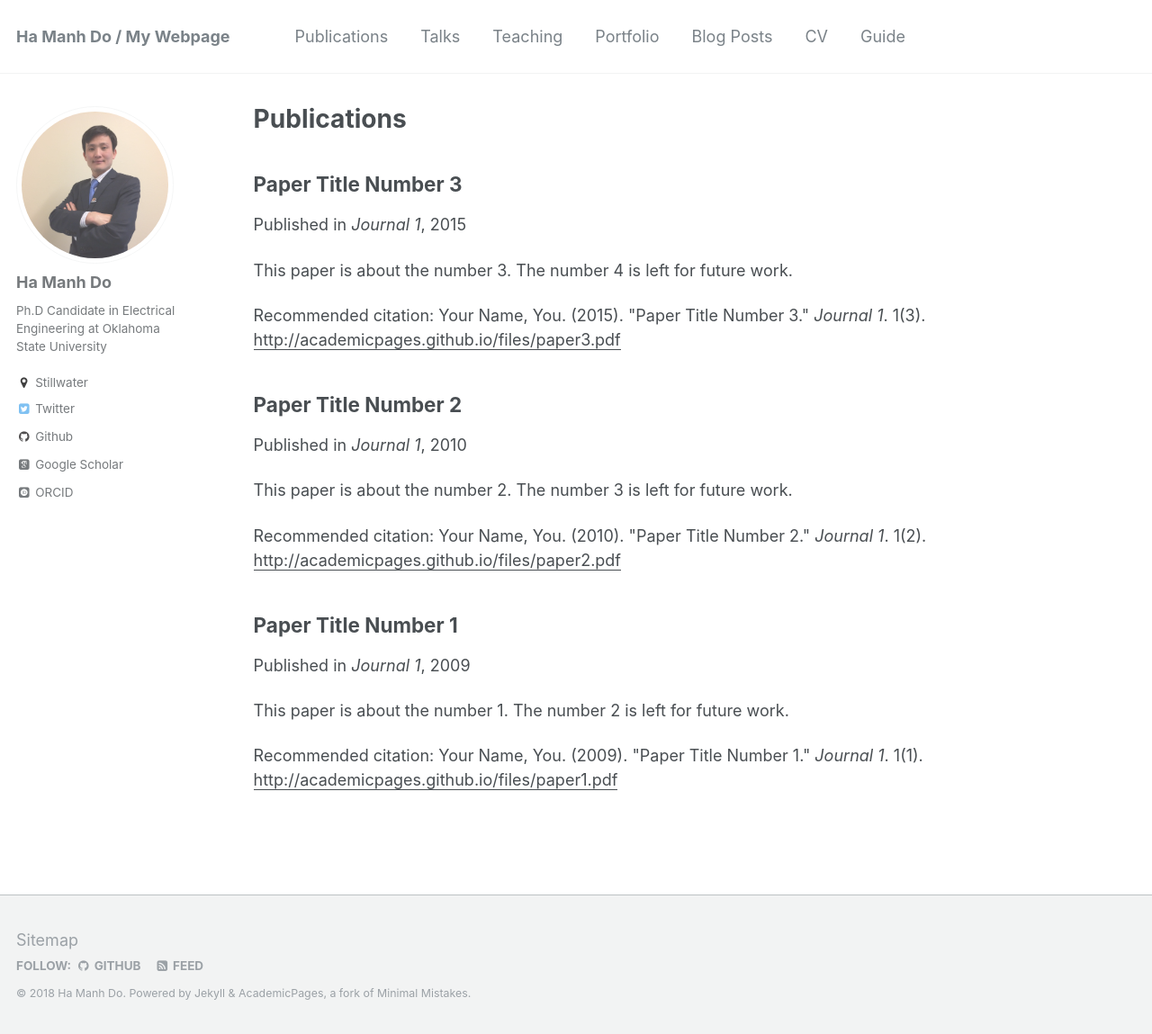
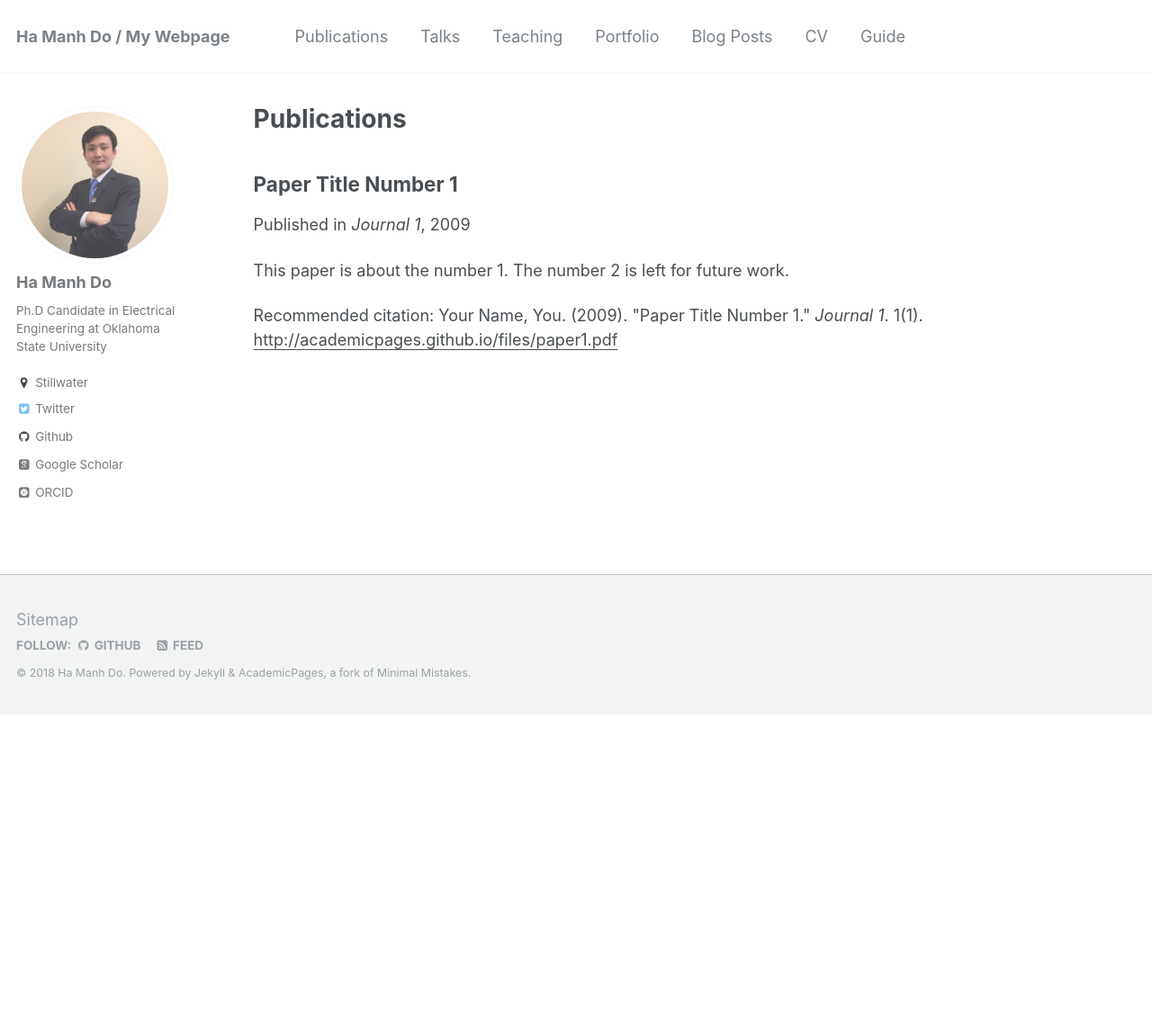
Before and after one commit to hmdo/hmdo.github.io, a Jekyll site: the page built from _pages/publications.md, in a window 1280 px wide and 1149 px high. Shown: the whole window at 90% size. Built offline with Jekyll 4.4.1, drawn with Linux system fonts in a browser that asks for light colours; some web fonts are replaced.

Commit message:
Create mypage

```diff
--- a/_config.yml
+++ b/_config.yml
@@ -185,6 +185,17 @@ collections:
 
 # Defaults
 defaults:
+  # _welcome
+  - scope:
+      path: ""
+      type: posts
+    values:
+      layout: single
+      author_profile: true
+      read_time: true
+      comments: true
+      share: true
+      related: true
   # _posts
   - scope:
       path: ""
@@ -216,6 +227,15 @@ defaults:
   - scope:
       path: ""
       type: publications
+    values:
+      layout: single
+      author_profile: true
+      share: true
+      comments: true
+  # _projects
+  - scope:
+      path: ""
+      type: projects
     values:
       layout: single
       author_profile: true
--- a/_publications/2010-10-01-paper-title-number-2.md
+++ /dev/null
@@ -1,15 +0,0 @@
----
-title: "Paper Title Number 2"
-collection: publications
-permalink: /publication/2010-10-01-paper-title-number-2
-excerpt: 'This paper is about the number 2. The number 3 is left for future work.'
-date: 2010-10-01
-venue: 'Journal 1'
-paperurl: 'http://academicpages.github.io/files/paper2.pdf'
-citation: 'Your Name, You. (2010). &quot;Paper Title Number 2.&quot; <i>Journal 1</i>. 1(2).'
----
-This paper is about the number 2. The number 3 is left for future work.
-
-[Download paper here](http://academicpages.github.io/files/paper2.pdf)
-
-Recommended citation: Your Name, You. (2010). "Paper Title Number 2." <i>Journal 1</i>. 1(2).
--- a/_publications/2015-10-01-paper-title-number-3.md
+++ /dev/null
@@ -1,15 +0,0 @@
----
-title: "Paper Title Number 3"
-collection: publications
-permalink: /publication/2015-10-01-paper-title-number-3
-excerpt: 'This paper is about the number 3. The number 4 is left for future work.'
-date: 2015-10-01
-venue: 'Journal 1'
-paperurl: 'http://academicpages.github.io/files/paper3.pdf'
-citation: 'Your Name, You. (2015). &quot;Paper Title Number 3.&quot; <i>Journal 1</i>. 1(3).'
----
-This paper is about the number 3. The number 4 is left for future work.
-
-[Download paper here](http://academicpages.github.io/files/paper3.pdf)
-
-Recommended citation: Your Name, You. (2015). "Paper Title Number 3." <i>Journal 1</i>. 1(3).
```
Also changed, not shown: _welcome/welcome.md (added, +11 -0 lines), _publications/publications.md (renamed from _publications/2009-10-01-paper-title-number-1.md).
